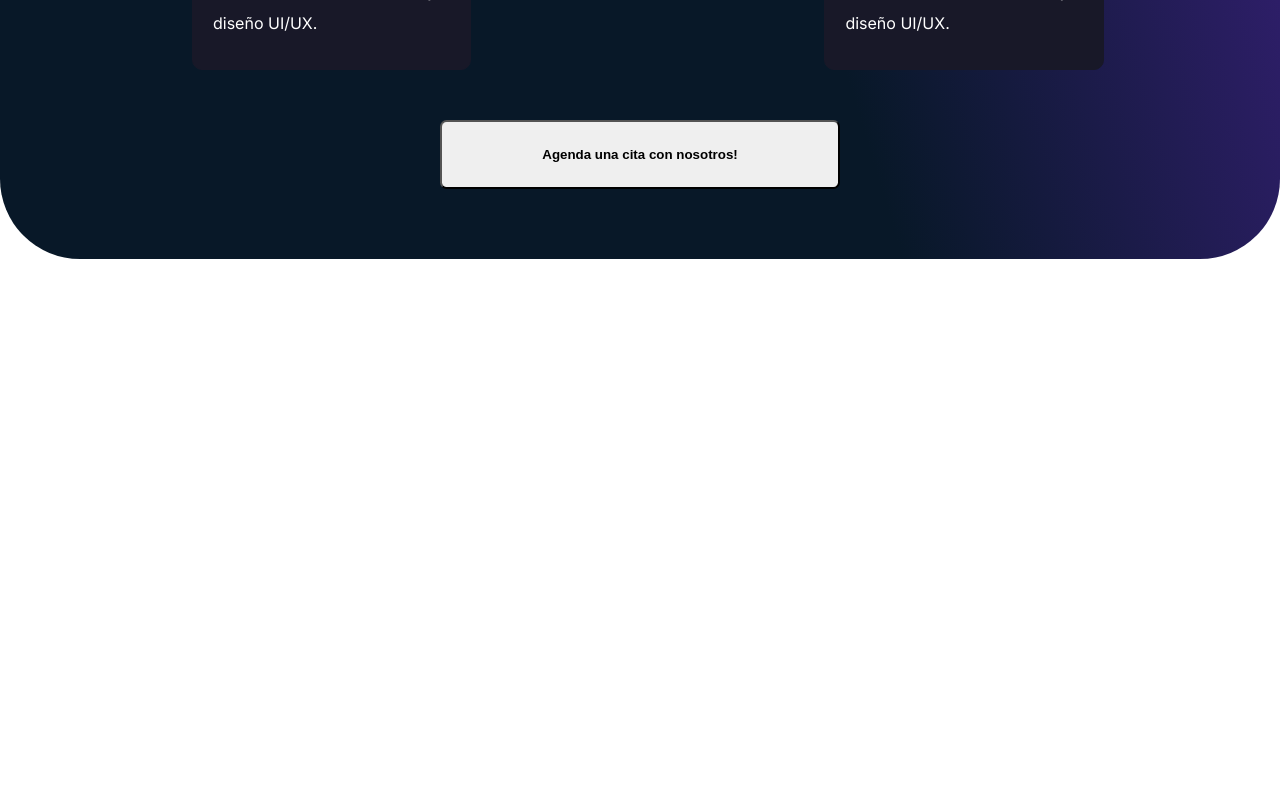
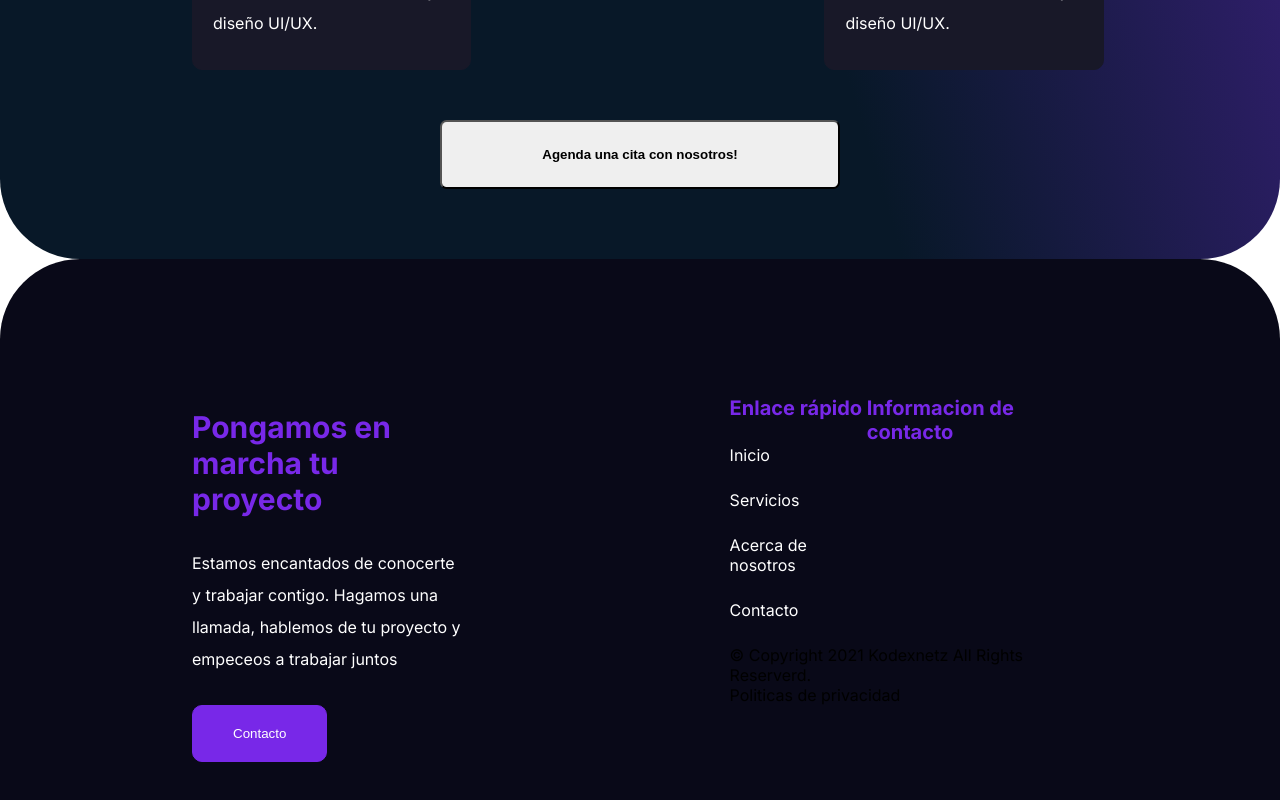
Before and after one commit to adrian411997/masterCode, a Next.js app: page /about in a window 1280 px wide. Shown: the part 1547-2347 px from the top of the page. Before the commit the page ends 1806 px from the top, so only its background shows below. Built offline with nearby package versions, Linux system fonts and the light colour scheme.

Commit message:
footerAdded

```diff
--- a/app/layout.js
+++ b/app/layout.js
@@ -1,6 +1,7 @@
 import { Inter } from "next/font/google";
 import "./globals.css";
 import Header from "@/components/utilities/Header/Header";
+import Footer from "@/components/utilities/Footer/Footer";
 
 const inter = Inter({ subsets: ["latin"] });
 
@@ -15,6 +16,7 @@ export default function RootLayout({ children }) {
       <body className={inter.className}>
         <Header />
         {children}
+        <Footer />
       </body>
     </html>
   );
--- a/components/data/data.js
+++ b/components/data/data.js
@@ -1,3 +1,10 @@
+export const links = [
+  { name: "Inicio", href: "/" },
+  { name: "Servicios", href: "/servicios" },
+  { name: "Acerca de nosotros", href: "/about" },
+  { name: "Contacto", href: "/contacto" },
+];
+
 export const data = [
   {
     image:
--- /dev/null
+++ b/components/utilities/Footer/Footer.css
@@ -0,0 +1,51 @@
+.words-action {
+  padding-top: 100px;
+  width: 60%;
+}
+.words-action > div {
+  padding-bottom: 30px;
+}
+.words-action .words-title {
+  width: 50%;
+}
+.words-action .words-title h2 {
+  color: rgb(120, 40, 232);
+  font-size: 30px;
+}
+.words-description {
+  width: 50%;
+  color: white;
+  line-height: 2;
+}
+.words-button button {
+  padding: 20px 40px;
+  color: white;
+  background-color: rgb(120, 40, 232);
+  border-radius: 10px;
+  border: 1px solid rgb(120, 40, 232);
+}
+.footer-title {
+  font-size: 20px;
+  color: rgb(120, 40, 232);
+}
+.footer-contact {
+  width: 40%;
+}
+.footer-links-contact {
+  display: flex;
+  justify-content: space-between;
+}
+.footer-links ul {
+  list-style: none;
+}
+.footer-links ul li {
+  margin: 25px 0px;
+}
+.footer-links ul li a {
+  text-decoration: none;
+  color: white;
+}
+.footer-info-title {
+  font-size: 20px;
+  color: rgb(120, 40, 232);
+}
--- /dev/null
+++ b/components/utilities/Footer/Footer.jsx
@@ -0,0 +1,59 @@
+import React from "react";
+import Layout from "../Layout/Layout";
+import "./Footer.css";
+import { links } from "@/components/data/data";
+
+const Footer = () => {
+  return (
+    <Layout
+      justify={"bewteen"}
+      rounded={"border-up"}
+      gradient={"notGradient"}
+      flex={"flex"}
+    >
+      <div className="words-action">
+        <div className="words-title">
+          <h2>Pongamos en marcha tu proyecto</h2>
+        </div>
+        <div className="words-description">
+          <p>
+            Estamos encantados de conocerte y trabajar contigo. Hagamos una
+            llamada, hablemos de tu proyecto y empeceos a trabajar juntos
+          </p>
+        </div>
+        <div className="words-button">
+          <button>Contacto</button>
+        </div>
+      </div>
+      <div className="footer-contact">
+        <div className="footer-links-contact">
+          <div>
+            <div className="footer-title">
+              <h4>Enlace rápido</h4>
+            </div>
+            <div className="footer-links">
+              <ul>
+                {links.map((l, index) => (
+                  <li key={index}>
+                    <a href={l.href}>{l.name}</a>
+                  </li>
+                ))}
+              </ul>
+            </div>
+          </div>
+          <div className="footer-info">
+            <div className="footer-info-title">
+              <h4>Informacion de contacto</h4>
+            </div>
+          </div>
+        </div>
+        <div className="footer-copy">
+          <p>© Copyright 2021 Kodexnetz All Rights Reserverd.</p>
+          <a>Politicas de privacidad</a>
+        </div>
+      </div>
+    </Layout>
+  );
+};
+
+export default Footer;
--- a/components/utilities/Layout/Layout.css
+++ b/components/utilities/Layout/Layout.css
@@ -10,6 +10,9 @@
   justify-content: center;
   align-items: center;
   flex-direction: column;
+}
+.flex {
+  flex-direction: row;
 }
 .gradient {
   background: rgb(8, 24, 40);
@@ -38,3 +41,13 @@
     flex-direction: column;
   }
 }
+.border-up {
+  border-top-left-radius: 5em;
+  border-top-right-radius: 5em;
+}
+.notGradient {
+  background-color: rgb(9, 9, 24);
+}
+.bewteen {
+  justify-content: space-between;
+}
--- a/components/utilities/Layout/Layout.jsx
+++ b/components/utilities/Layout/Layout.jsx
@@ -1,10 +1,17 @@
 import React from "react";
 import "./Layout.css";
 
-const Layout = ({ children, gradient, mainContent, rounded }) => {
+const Layout = ({
+  children,
+  justify,
+  gradient,
+  mainContent,
+  rounded,
+  flex,
+}) => {
   return (
-    <div className={`div-space ${gradient} ${mainContent} ${rounded}`}>
-      <div className="div-container">{children}</div>
+    <div className={`div-space  ${gradient} ${mainContent} ${rounded}`}>
+      <div className={`div-container ${justify} ${flex}`}>{children}</div>
     </div>
   );
 };
--- a/components/utilities/portada/Portada.css
+++ b/components/utilities/portada/Portada.css
@@ -69,3 +69,14 @@
   height: 100%;
   background-color: black;
 }
+@media (max-width: 425px) {
+  .portadaContainer > div {
+    padding: 10px 0px;
+  }
+  .portadaTitle h1 {
+    font-size: 20px;
+  }
+  .portadaDescription {
+    font-size: 15px;
+  }
+}
```
